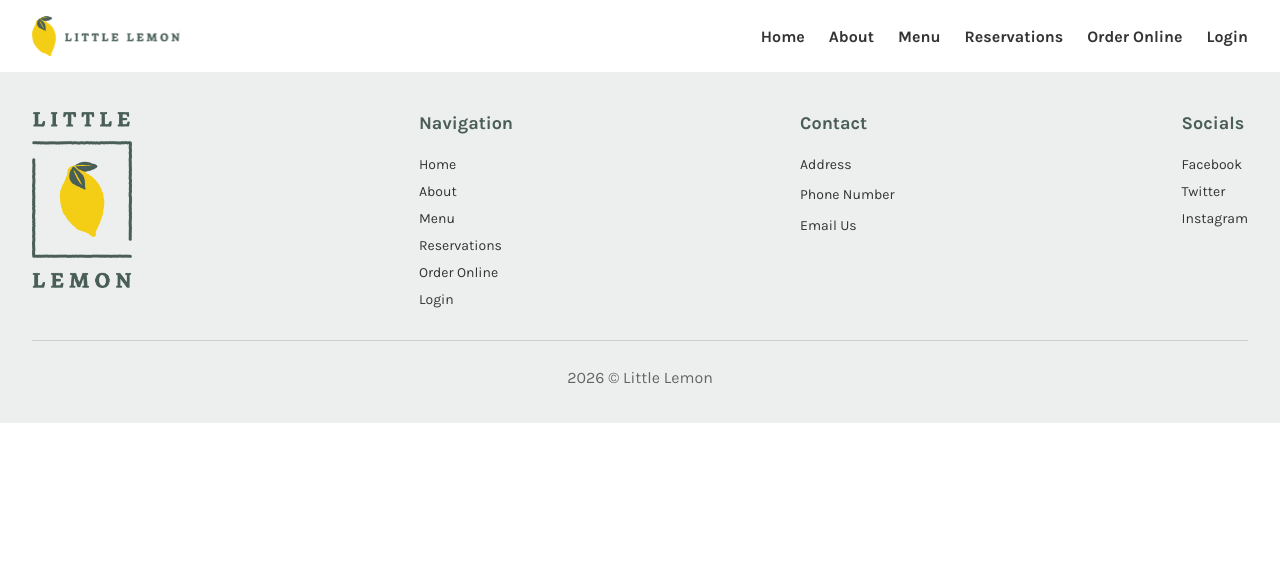
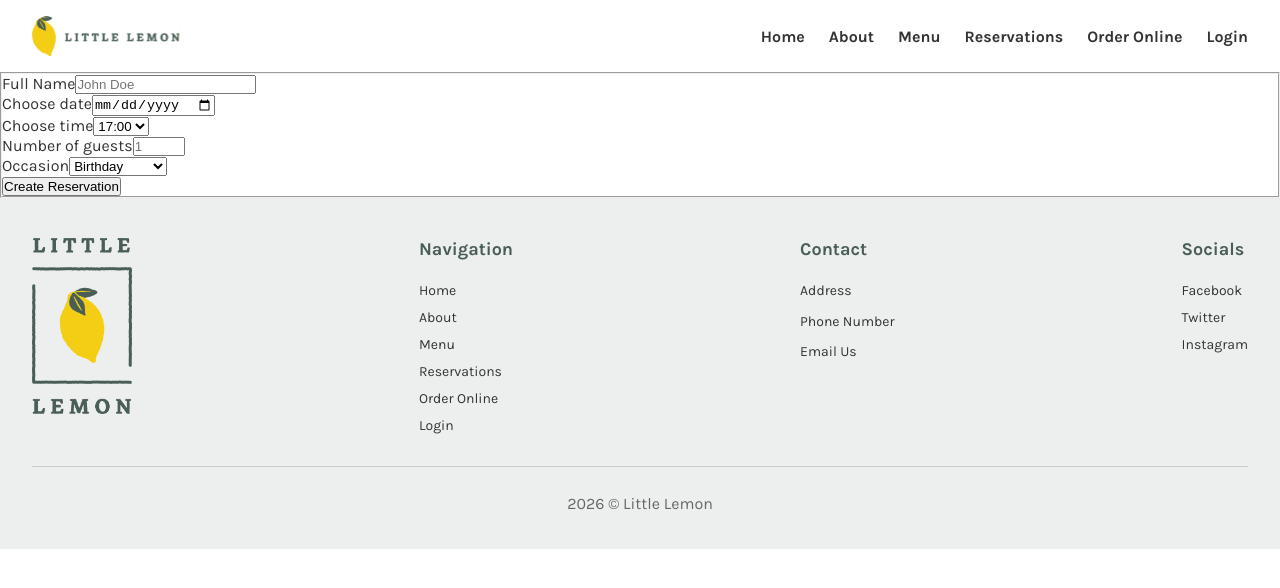
Before and after one commit to demi-sokoya/little-lemon-restaurant, a React (Create React App) app: page /booking in a window 1280 px wide. Shown: the top 588 px of the page. Built offline with nearby package versions, Linux system fonts and the light colour scheme; a web font is replaced by a local one.

Commit message:
Add BookingForm component with reservation fields and integrate into BookingPage

```diff
--- /dev/null
+++ b/src/components/BookingForm.js
@@ -0,0 +1,42 @@
+function BookingForm() {
+	return (
+		<form>
+			<fieldset>
+				<div>
+					<label htmlFor="name">Full Name</label>
+					<input type="text" placeholder="John Doe" name="name" id="name" />
+				</div>
+				<div>
+					<label htmlFor="res-date">Choose date</label>
+					<input type="date" id="res-date" />
+				</div>
+				<div>
+					<label htmlFor="res-time">Choose time</label>
+					<select id="res-time">
+						<option>17:00</option>
+						<option>18:00</option>
+						<option>19:00</option>
+						<option>20:00</option>
+						<option>21:00</option>
+						<option>22:00</option>
+					</select>
+				</div>
+				<div>
+					<label htmlFor="guests">Number of guests</label>
+					<input type="number" placeholder="1" min="1" max="10" id="guests" />
+				</div>
+				<div>
+					<label htmlFor="occasion">Occasion</label>
+					<select id="occasion">
+						<option>Birthday</option>
+						<option>Anniversary</option>
+						<option>Engagement</option>
+					</select>
+				</div>
+				<input type="submit" value="Create Reservation" />
+			</fieldset>
+		</form>
+	);
+}
+
+export default BookingForm;
--- a/src/components/BookingPage.js
+++ b/src/components/BookingPage.js
@@ -1,5 +1,12 @@
+import BookingForm from "./BookingForm";
+import Header from "./Header";
+
 function BookingPage() {
-	return <></>;
+	return (
+		<>
+			<BookingForm />
+		</>
+	);
 }
 
 export default BookingPage;
```
